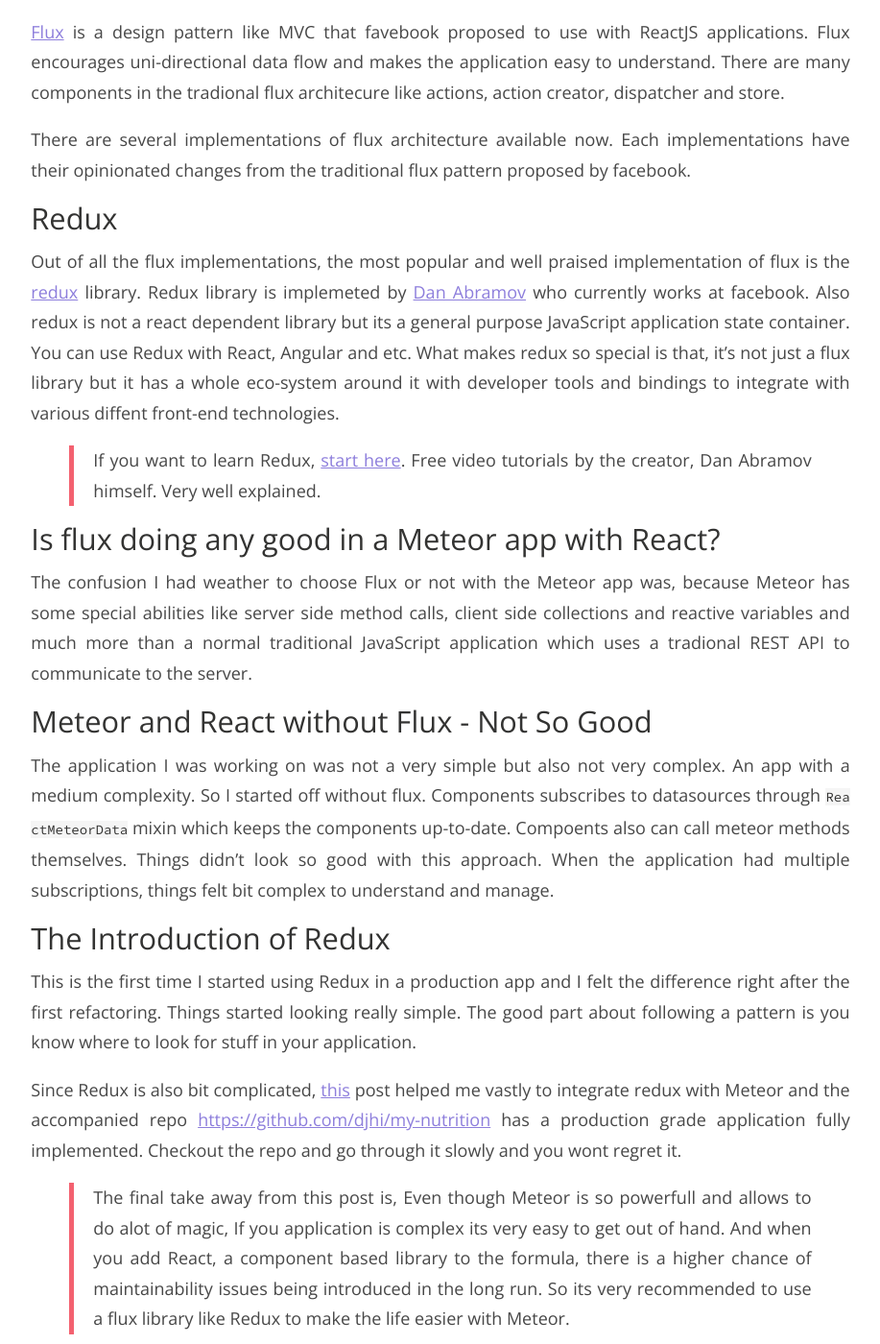
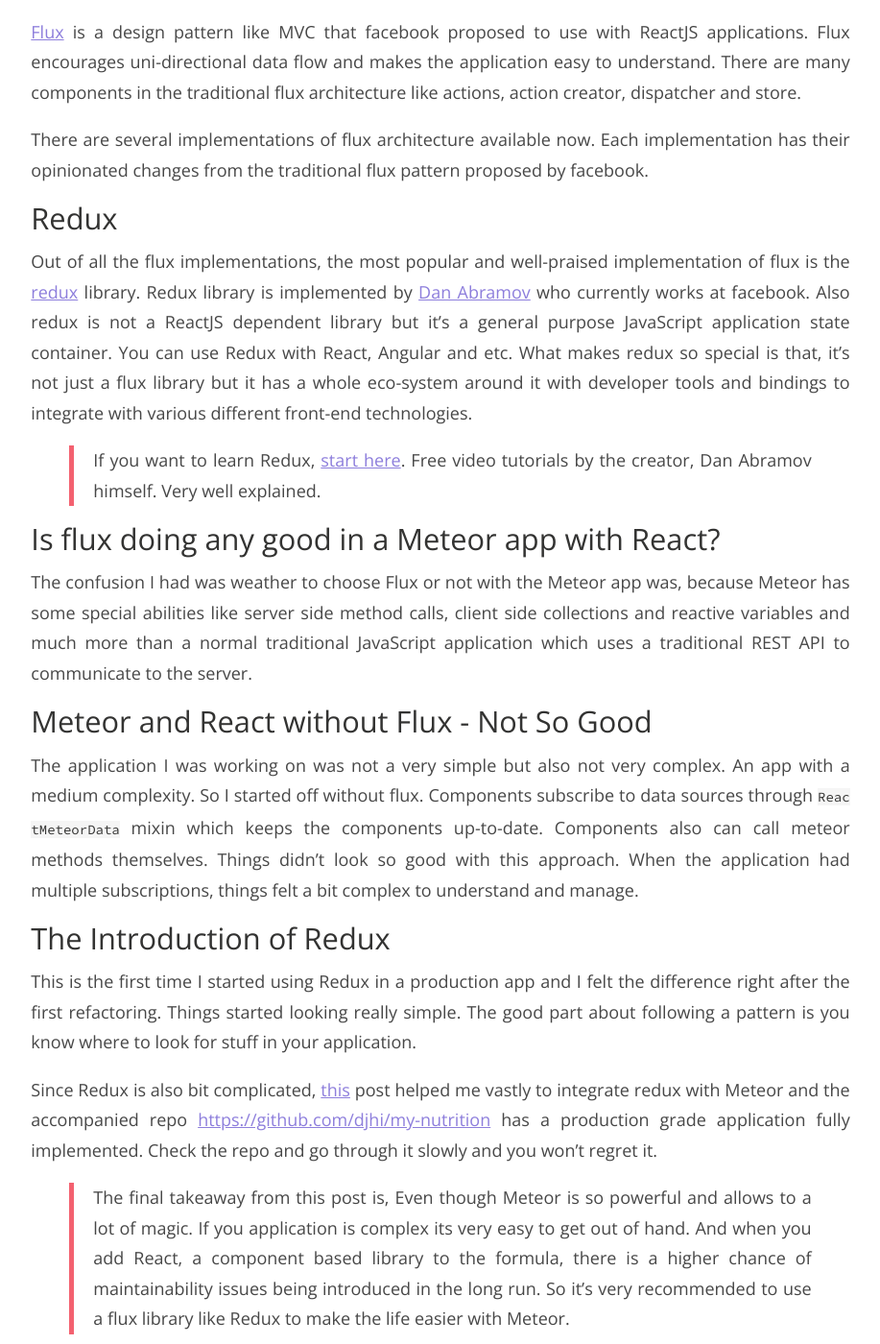
Before and after one commit to Raathigesh/Raathigesh.github.io, a Jekyll site: the page built from _posts/2015-12-22-Should-I-Use-Flux-With-Meteor-and-React.md, in a window 1280 px wide and 1400 px high, scrolled down 356 px. Shown: the whole window at 96% size, without its empty margins (181-1098 px from the left). Built offline with Jekyll 4.4.1, drawn with Linux system fonts in a browser that asks for light colours; nearby versions of some CDN libraries; comment, search, counter and statistics services are not loaded.

Commit message:
Updated 2015-12-22-Should-I-Use-Flux-With-Meteor-and-React.md

```diff
--- a/_posts/2015-12-22-Should-I-Use-Flux-With-Meteor-and-React.md
+++ b/_posts/2015-12-22-Should-I-Use-Flux-With-Meteor-and-React.md
@@ -14,27 +14,28 @@
 
 
 
+
 Since the day I started using [MeteorJS](https://www.meteor.com/) with [ReactJS](https://facebook.github.io/react/) I had this question unanswered, Should I Use Flux With Meteor and React?
 
 ### What is Flux?
-[Flux](https://facebook.github.io/flux/) is a design pattern like MVC that favebook proposed to use with ReactJS applications. Flux encourages uni-directional data flow and makes the application easy to understand. There are many components in the tradional flux architecure like actions, action creator, dispatcher and store.
+[Flux](https://facebook.github.io/flux/) is a design pattern like MVC that facebook proposed to use with ReactJS applications. Flux encourages uni-directional data flow and makes the application easy to understand. There are many components in the traditional flux architecture like actions, action creator, dispatcher and store.
 
-There are several implementations of flux architecture available now. Each implementations have their opinionated changes from the traditional flux pattern proposed by facebook.
+There are several implementations of flux architecture available now. Each implementation has their opinionated changes from the traditional flux pattern proposed by facebook.
 
 ### Redux
-Out of all the flux implementations, the most popular and well praised implementation of flux is the [redux](https://github.com/rackt/redux) library. Redux library is implemeted by [Dan Abramov](https://github.com/gaearon) who currently works at facebook. Also redux is not a react dependent library but its a general purpose JavaScript application state container. You can use Redux with React, Angular and etc. What makes redux so special is that, it's not just a flux library but it has a whole eco-system around it with developer tools and bindings to integrate with various diffent front-end technologies.
+Out of all the flux implementations, the most popular and well-praised implementation of flux is the [redux](https://github.com/rackt/redux) library. Redux library is implemented by [Dan Abramov](https://github.com/gaearon) who currently works at facebook. Also redux is not a ReactJS dependent library but it's a general purpose JavaScript application state container. You can use Redux with React, Angular and etc. What makes redux so special is that, it's not just a flux library but it has a whole eco-system around it with developer tools and bindings to integrate with various different front-end technologies.
 
 > If you want to learn Redux, [start here](https://egghead.io/series/getting-started-with-redux). Free video tutorials by the creator, Dan Abramov himself. Very well explained.
 
 ### Is flux doing any good in a Meteor app with React?
-The confusion I had weather to choose Flux or not with the Meteor app was, because Meteor has some special abilities like server side method calls, client side collections and reactive variables and much more than a normal traditional JavaScript application which uses a tradional REST API to communicate to the server.
+The confusion I had was weather to choose Flux or not with the Meteor app was, because Meteor has some special abilities like server side method calls, client side collections and reactive variables and much more than a normal traditional JavaScript application which uses a traditional REST API to communicate to the server.
 
 ### Meteor and React without Flux - Not So Good
-The application I was working on was not a very simple but also not very complex. An app with a medium complexity. So I started off without flux. Components subscribes to datasources through `ReactMeteorData` mixin which keeps the components up-to-date. Compoents also can call meteor methods themselves. Things didn't look so good with this approach. When the application had multiple subscriptions, things felt bit complex to understand and manage.
+The application I was working on was not a very simple but also not very complex. An app with a medium complexity. So I started off without flux. Components subscribe to data sources through `ReactMeteorData` mixin which keeps the components up-to-date. Components also can call meteor methods themselves. Things didn't look so good with this approach. When the application had multiple subscriptions, things felt a bit complex to understand and manage.
 
 ### The Introduction of Redux
 This is the first time I started using Redux in a production app and I felt the difference right after the first refactoring. Things started looking really simple. The good part about following a pattern is you know where to look for stuff in your application.
 
-Since Redux is also bit complicated, [this](http://marmelab.com/blog/2015/11/27/meteor-webpack-react-redux.html) post helped me vastly to integrate redux with Meteor and the accompanied repo [https://github.com/djhi/my-nutrition](https://github.com/djhi/my-nutrition) has a production grade application fully implemented. Checkout the repo and go through it slowly and you wont regret it.
+Since Redux is also bit complicated, [this](http://marmelab.com/blog/2015/11/27/meteor-webpack-react-redux.html) post helped me vastly to integrate redux with Meteor and the accompanied repo [https://github.com/djhi/my-nutrition](https://github.com/djhi/my-nutrition) has a production grade application fully implemented. Check the repo and go through it slowly and you won't regret it.
 
-> The final take away from this post is, Even though Meteor is so powerfull and allows to do alot of magic, If you application is complex its very easy to get out of hand. And when you add React, a component based library to the formula, there is a higher chance of maintainability issues being introduced in the long run. So its very recommended to use a flux library like Redux to make the life easier with Meteor.
+> The final takeaway from this post is, Even though Meteor is so powerful and allows to a lot of magic. If you application is complex its very easy to get out of hand. And when you add React, a component based library to the formula, there is a higher chance of maintainability issues being introduced in the long run. So it's very recommended to use a flux library like Redux to make the life easier with Meteor.
```
